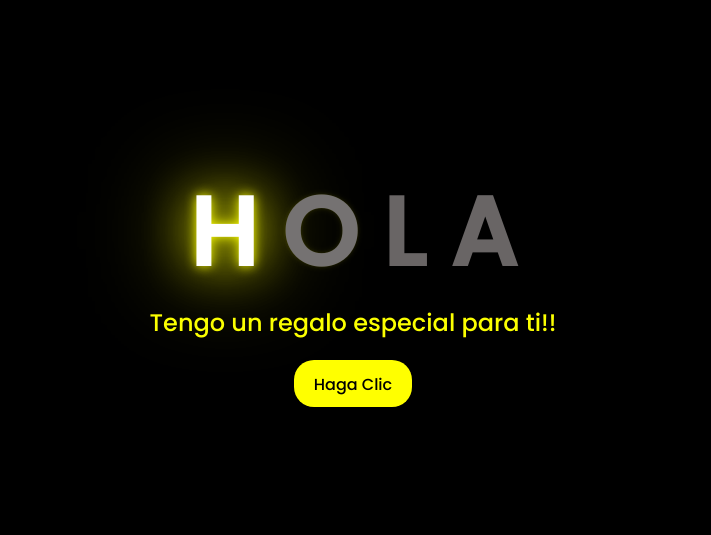
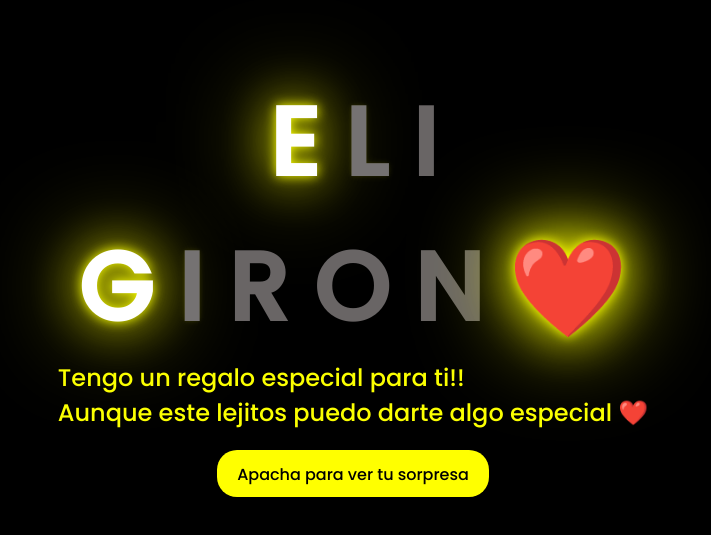
Before and after one commit to Guadamuzz17/Flores, a plain HTML site: page index.html in a window 1280 px wide. Shown: the part 125-660 px from the top of the page, without its empty margins (295-1006 px from the left). Drawn offline with Linux system fonts and the light colour scheme.

Commit message:
subir flores

```diff
--- a/index.html
+++ b/index.html
@@ -11,25 +11,27 @@
 <body>
     <div class="greetings">
 
-        <span>H</span>
-        <span>O</span>
+        <span>E</span>
         <span>L</span>
-        <span>A</span>
+        <span>I</span>
+
     </div>
     <div class="greetings">
-        <span></span>
-        <span></span>
-        <span></span>
-        <span></span>
-        <span></span>
-        <span></span>
+        <span>G</span>
+        <span>I</span>
+        <span>R</span>
+        <span>O</span>
+        <span>N</span>
+        <span>❤️</span>
     </div>
     <div class="description">
-        <span>Tengo un regalo especial para ti!!</span>
+        <span>      Tengo un regalo especial para ti!!</span>
+        <br>Aunque este lejitos puedo darte algo especial ❤️</br>
+
     </div>
     <div class="button">
         <button>
-            <a href="FLORES.html">Haga Clic</a>
+            <a href="FLORES.html">Apacha para ver tu sorpresa</a>
         </button>
 
     </div>
```
Also changed, not shown: FLORES.html (+2 -14 lines), 1 other file.
